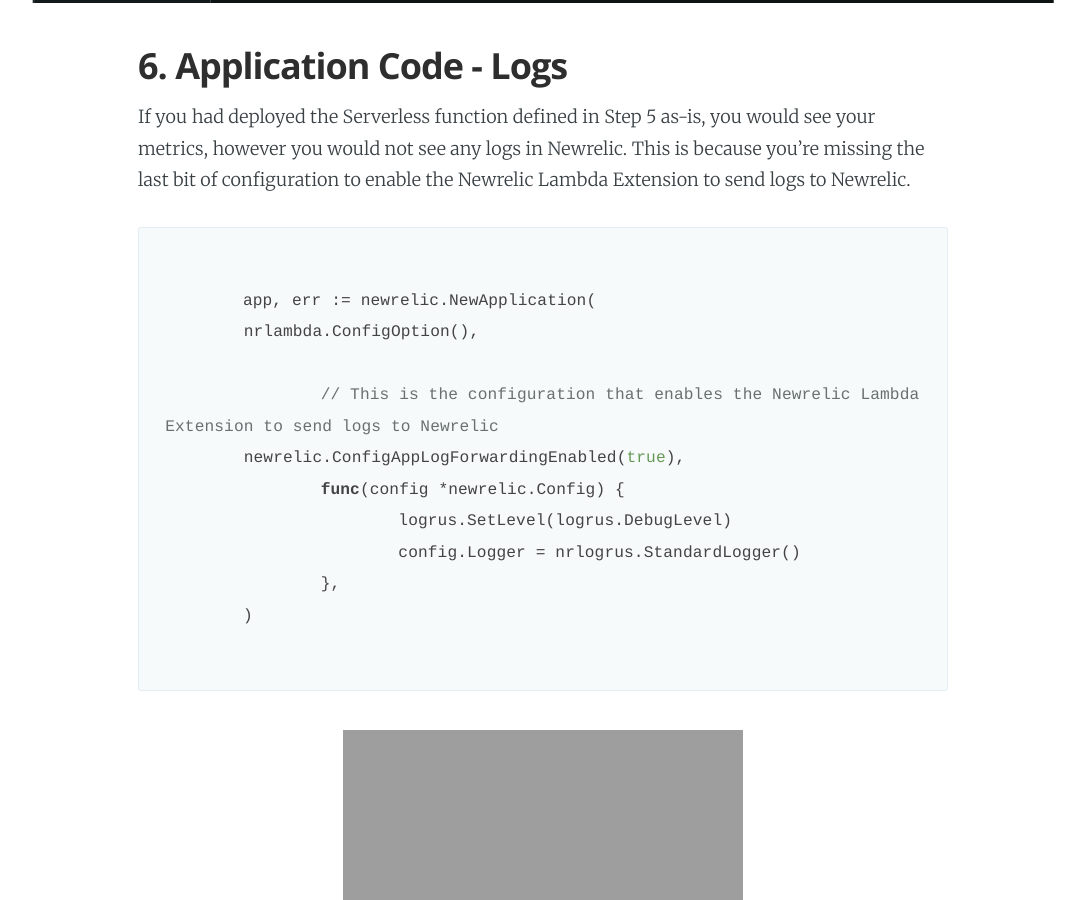
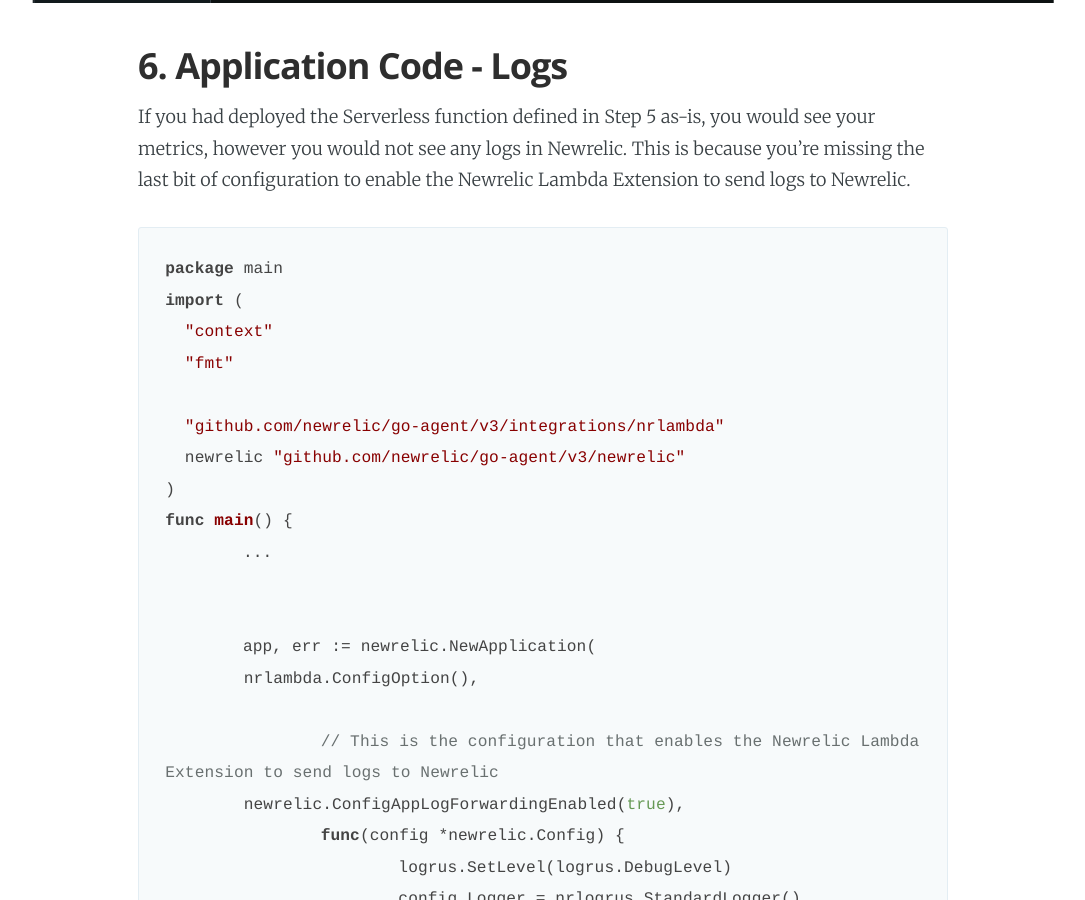
Before and after one commit to AnalogJ/thesparktree-blog, a Jekyll site: the page built from _posts/2024-01-21-go-serverless-framework-newrelic.md, in a window 1280 px wide and 900 px high, scrolled down 7711 px. Shown: the whole window, without its empty margins (97-1182 px from the left). Built offline with Jekyll 4.4.1, drawn with Linux system fonts in a browser that asks for light colours; nearby versions of some CDN libraries; a script that is not in the unit is left out; comment, search, counter and statistics services are not loaded; some of the changed text lies outside the part shown.

Commit message:
updates to text.

````diff
--- a/_posts/2024-01-21-go-serverless-framework-newrelic.md
+++ b/_posts/2024-01-21-go-serverless-framework-newrelic.md
@@ -195,6 +195,17 @@
 This is because you're missing the last bit of configuration to enable the Newrelic Lambda Extension to send logs to Newrelic.
 
 ```go
+package main
+import (
+  "context"
+  "fmt"
+
+  "github.com/newrelic/go-agent/v3/integrations/nrlambda"
+  newrelic "github.com/newrelic/go-agent/v3/newrelic"
+)
+func main() {
+	...
+
 
 	app, err := newrelic.NewApplication(
         nrlambda.ConfigOption(),
@@ -206,7 +217,7 @@
 			config.Logger = nrlogrus.StandardLogger()
 		},
 	)
-
+}
 ```
 
 ![metrics]({{ site.url }}/assets/images/newrelic/logs.png)
````
